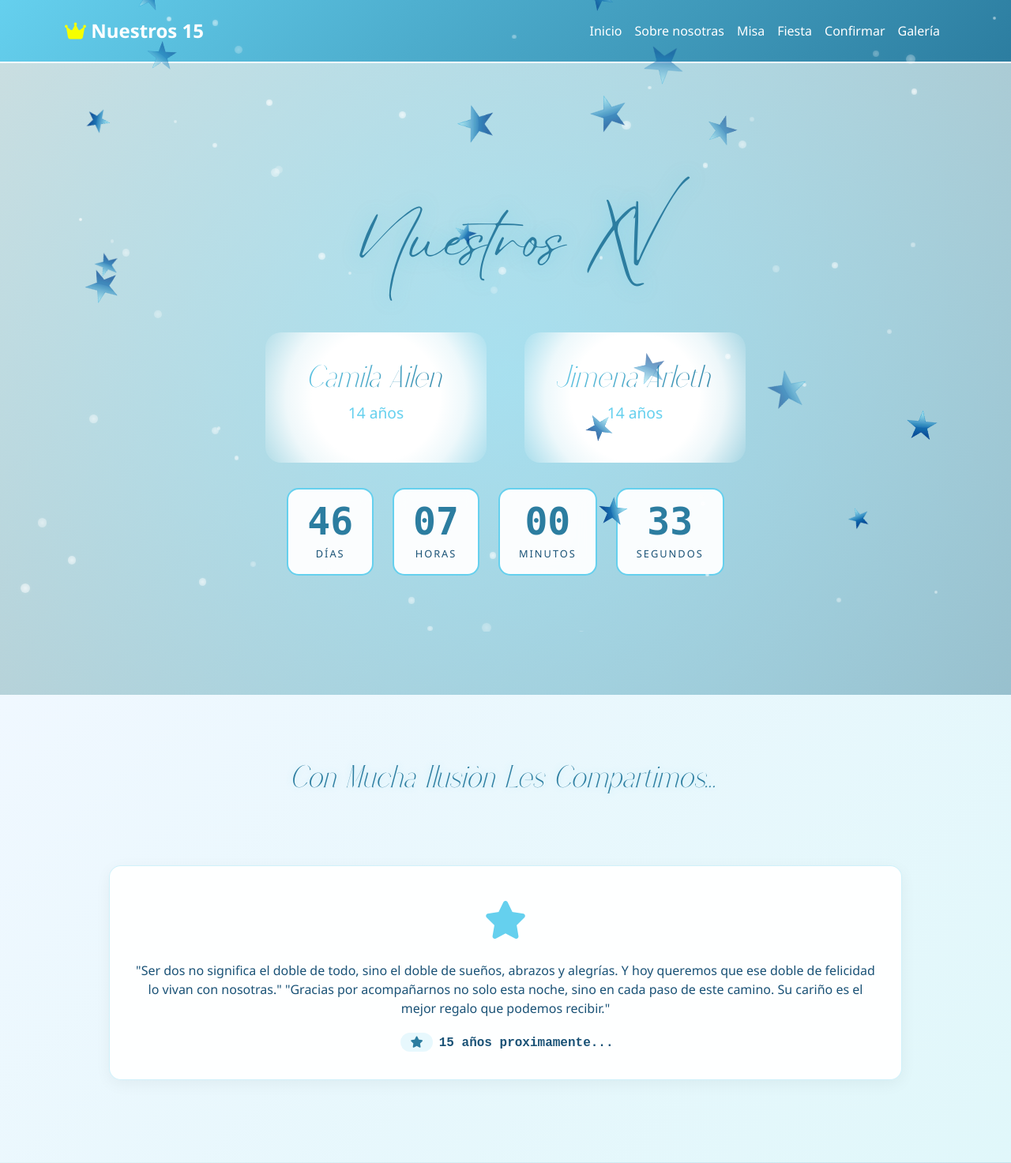
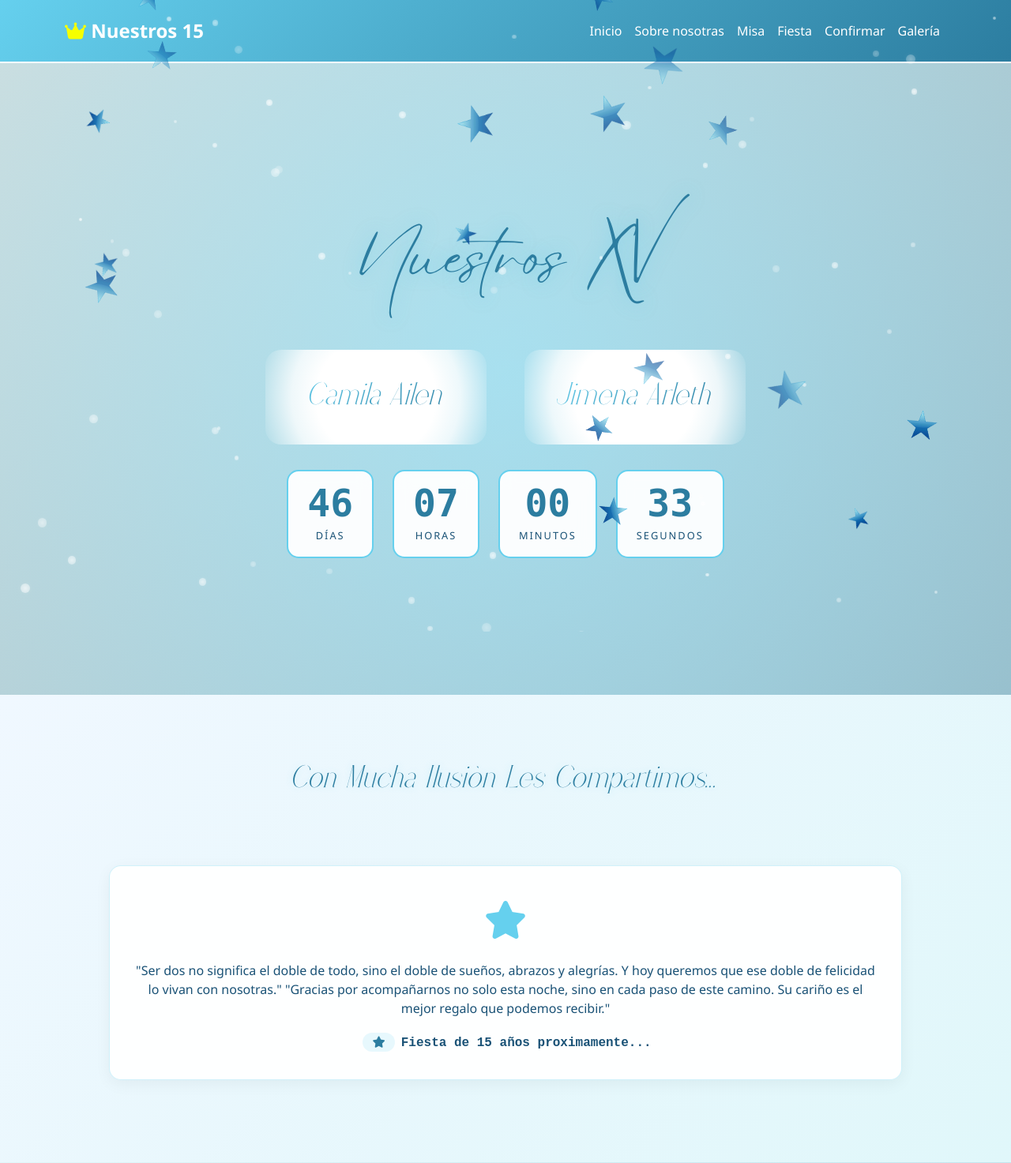
Before and after one commit to JoshuaCH8/Cumple, a Flask app: page / in a window 1280 px wide. Shown: the top 1473 px of the page at 79% size. Run offline with Flask 3, Linux system fonts and the light colour scheme.

Commit message:
Retoques

```diff
--- a/app.py
+++ b/app.py
@@ -58,18 +58,18 @@ def index():
 
     if form.validate_on_submit():
         # Construir mensaje de WhatsApp
-        tu_numero = "524433589329"  # CAMBIAR NUMERO
+        numero = "524433589329"
 
         mensaje = f"Hola soy {form.nombre.data}"
 
         if form.comentarios.data:
-            mensaje += f". Comentarios: {form.comentarios.data}"
+            mensaje += f". \n {form.comentarios.data}"
 
-        mensaje += ". Confirmo mi asistencia."
+        mensaje += ". \nConfirmo mi asistencia :)"
 
         # Codificar y enviar a WhatsApp
         mensaje_codificado = quote(mensaje)
-        enlace_whatsapp = f"https://wa.me/{tu_numero}?text={mensaje_codificado}"
+        enlace_whatsapp = f"https://wa.me/{numero}?text={mensaje_codificado}"
 
         flash('¡Gracias por confirmar tu asistencia! Te esperamos para celebrar juntos.', 'success')
         return redirect(enlace_whatsapp)
--- a/templates/index.html
+++ b/templates/index.html
@@ -15,7 +15,6 @@
                 style="border-color: {{ quince.color }}">
                 <div class="card-front">
                     <h2>{{ quince.nombre }}</h2>
-                    <p>{{ quince.edad }} años</p>
                 </div>
                 <div class="card-expanded" style="display: none;">
                     <div class="expanded-content">
@@ -34,9 +33,6 @@
                             </div>
                         </div>
                         <h3>{{ quince.nombre }}</h3>
-                        <div class="personality-tags">
-                            <span class="tag">{{ quince.edad }} años</span>
-                        </div>
                     </div>
                 </div>
             </div>
@@ -83,7 +79,7 @@
                     </p>
                     <div class="personality-tags">
                         <span class="tag fas fa-star"></span> <span
-                            style="font-family: 'Courier New', monospace; font-weight: bold;">15 años
+                            style="font-family: 'Courier New', monospace; font-weight: bold;"> Fiesta de 15 años
                             proximamente...</span>
                     </div>
                 </div>
```
